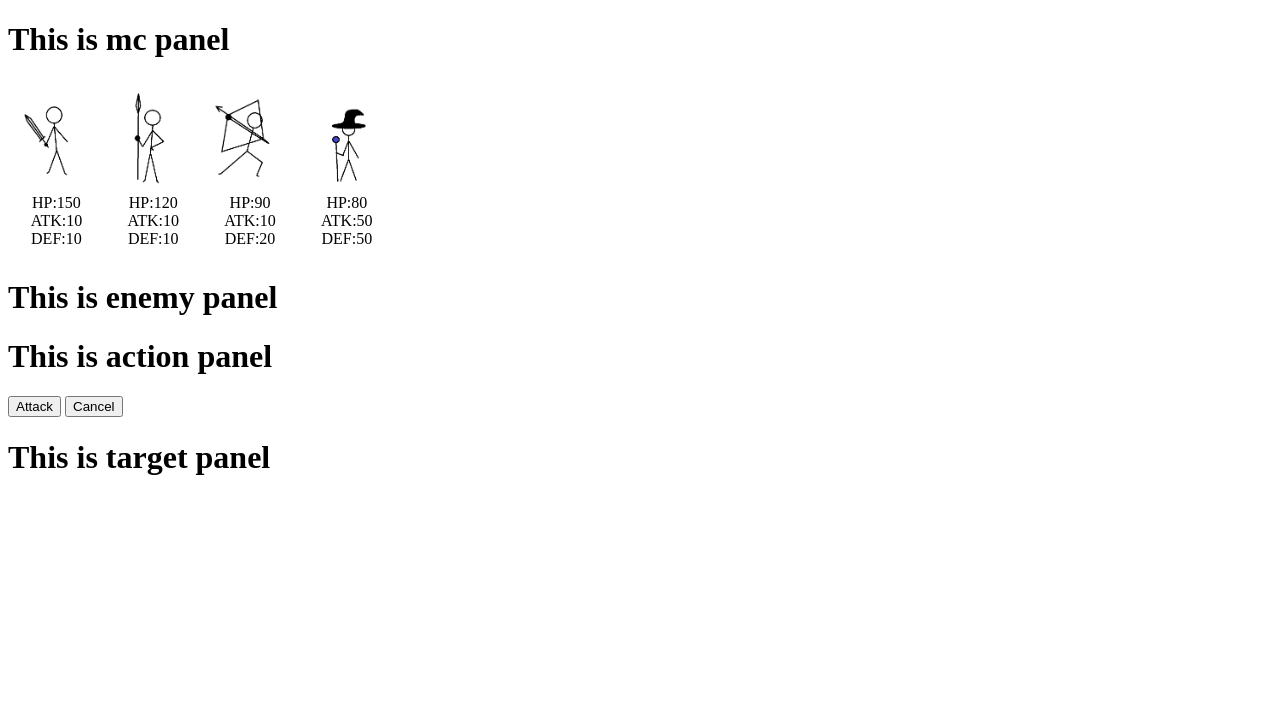
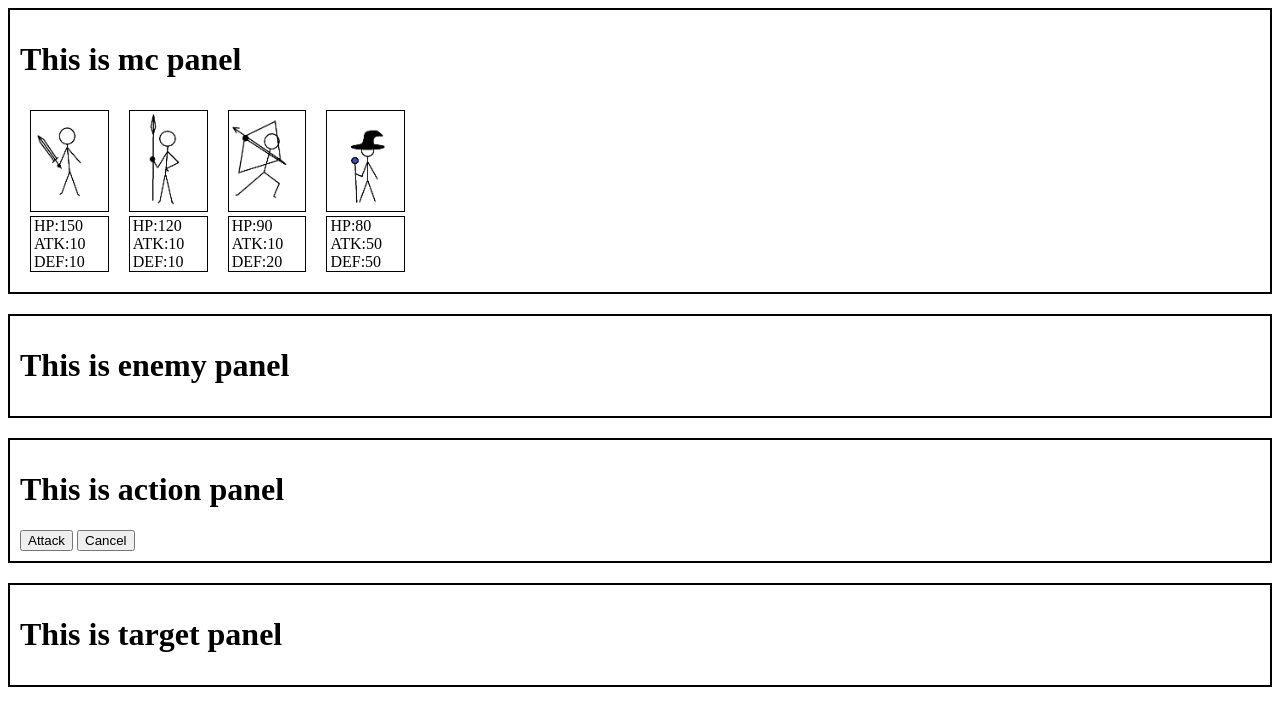
Before and after one commit to koufongso/unit-4-game, a plain HTML site: page index.html in a window 1280 px wide. Drawn offline with nearby package versions, Linux system fonts and the light colour scheme.

Commit message:
added sytleSheet

```diff
--- a/assets/css/style.css
+++ b/assets/css/style.css
@@ -1,10 +1,20 @@
+.main_panel{
+    border: 2px solid black;
+    padding: 20px;
+    width:50%;
+    margin:auto;
+}
+
 .panel{
     margin-bottom:20px;
+    border: 2px solid black;
+    padding:10px;
 }
 
 img{
     height:100px;
     width: auto;
+    border: 1px solid black;
 }
 
 .character, .mc, .enemy, .target{
@@ -12,7 +22,8 @@ img{
     margin : 10px;
 }
 
-div .stat{
-    text-align: center;
-
+.stat{
+    text-align: left;
+    padding-left:3px;
+    border: 1px solid black;
 }
--- a/assets/javascript/game.js
+++ b/assets/javascript/game.js
@@ -156,7 +156,7 @@ function cancel() {
 function update() {
     console.log("update...")
     var p = $('.stat').parent();
-    console.log(p);
+    // console.log(p);
     for (var i = 0; i < p.length; i++) {
         // console.log(p[i]);
         $($('.hp')[i]).html("HP:" + p[i].getAttribute("hp"));
```
